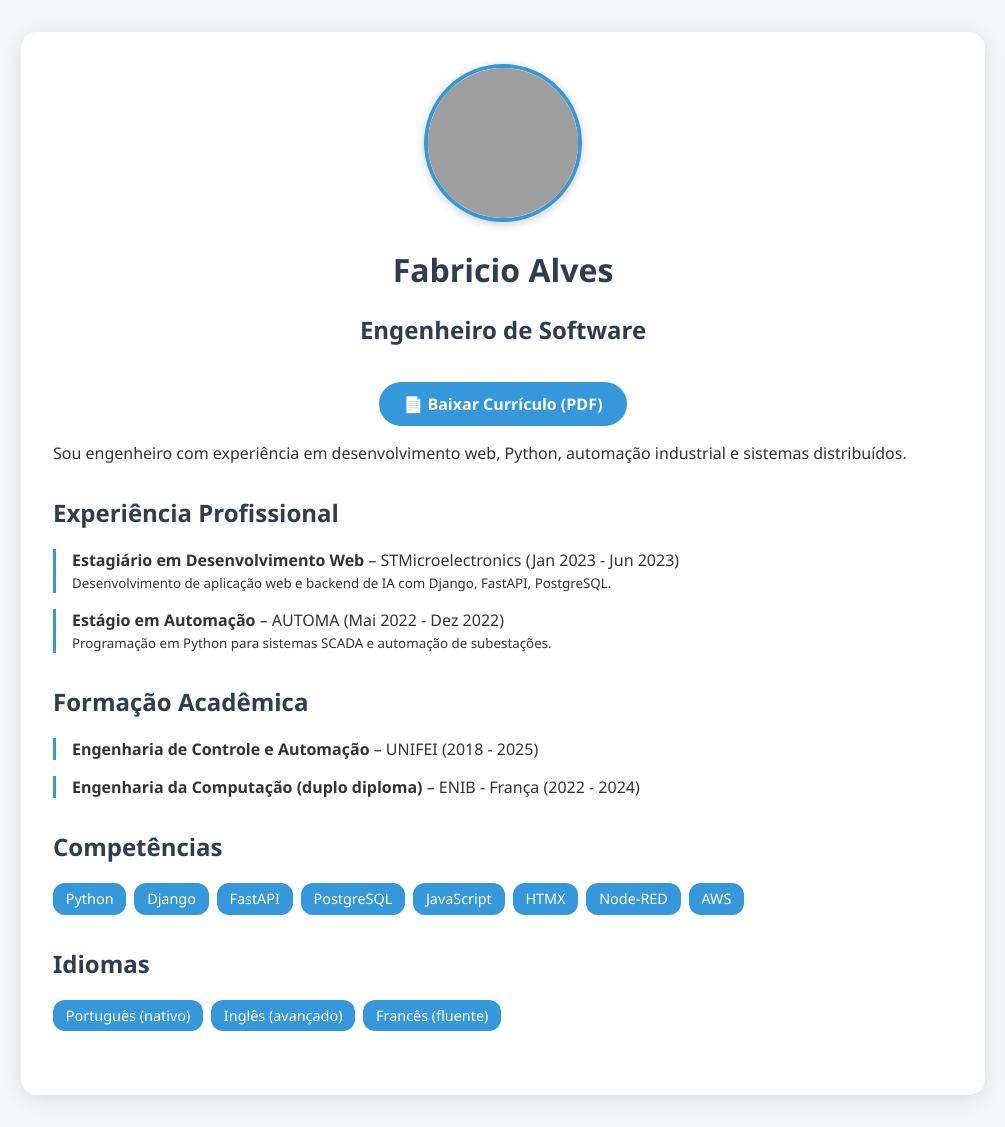
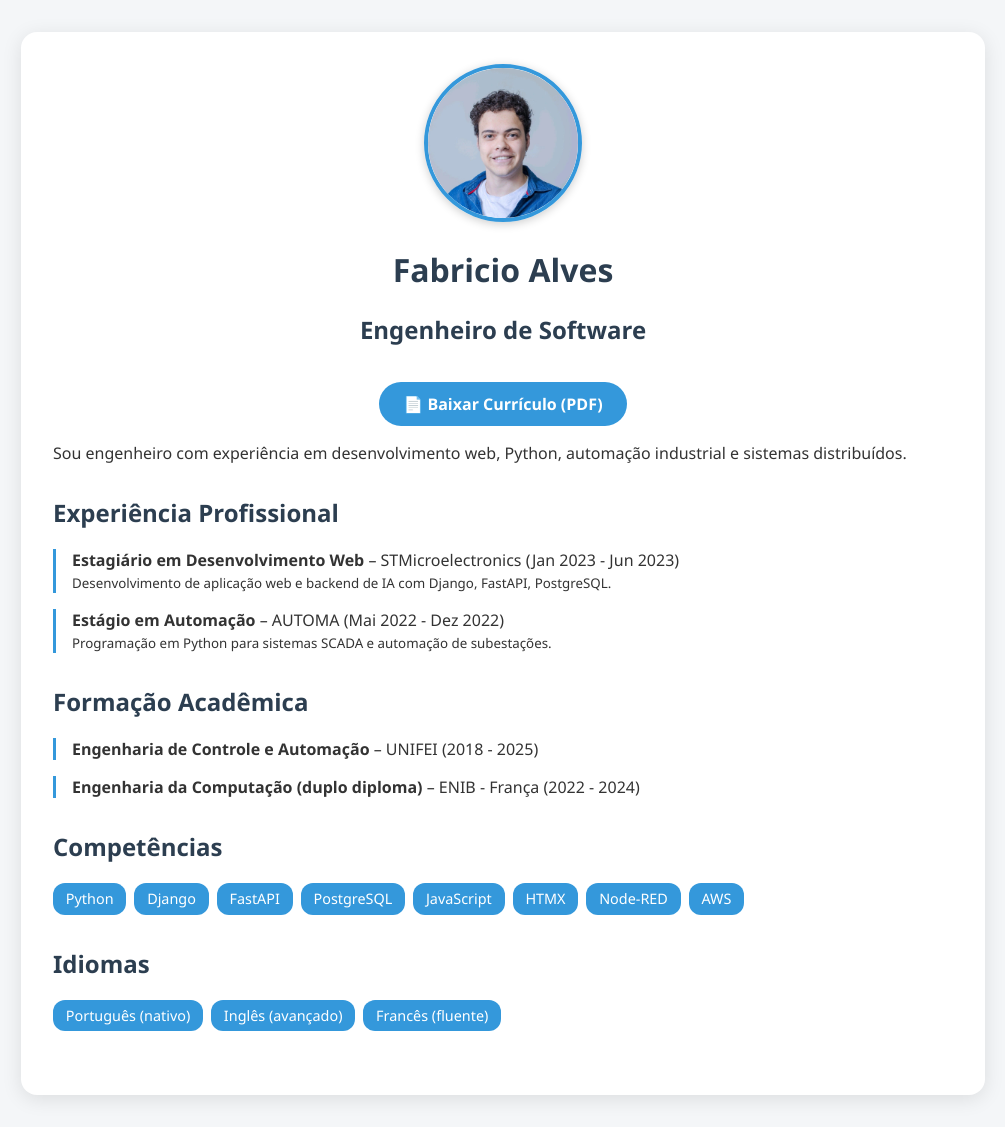
Before and after one commit to fbc165/personal-website, a Django app: page / in a window 1280 px wide. Shown: the whole page, without its empty margins (137-1142 px from the left). Run offline with Django 5.2, Linux system fonts and the light colour scheme; grey boxes are pictures that could not be loaded.

Commit message:
fix: muda local dos arquivos estáticos

```diff
--- a/website/resume/templates/homepage.html
+++ b/website/resume/templates/homepage.html
@@ -81,10 +81,10 @@
 <body>
     <div class="container">
         <div style="text-align: center;">
-            <img src="{% static 'resume/profile.jpg' %}" alt="Foto de Perfil" class="profile-img">
+            <img src="{% static 'profile.jpeg' %}" alt="Foto de Perfil" class="profile-img">
             <h1>{{ name }}</h1>
             <h2>{{ title }}</h2>
-            <a href="{% static 'resume/fabricio_cv.pdf' %}" target="_blank" class="download-btn">
+            <a href="{% static 'fabricio_cv.pdf' %}" target="_blank" class="download-btn">
                 📄 Baixar Currículo (PDF)
             </a>
         </div>
```
Also changed, not shown: website/resume/static/profile.jpeg (renamed from website/resume/static/resume/1713477470458.jpeg), 2 other files.
